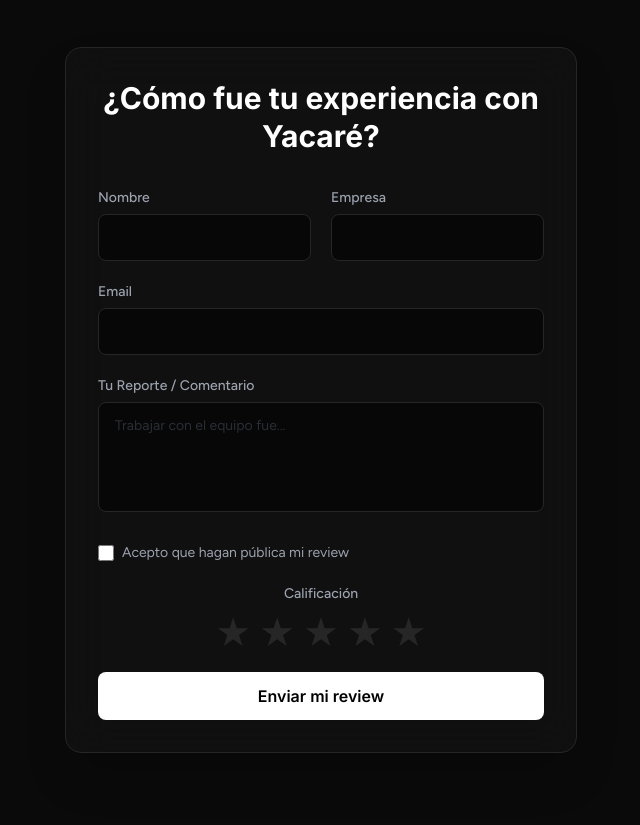
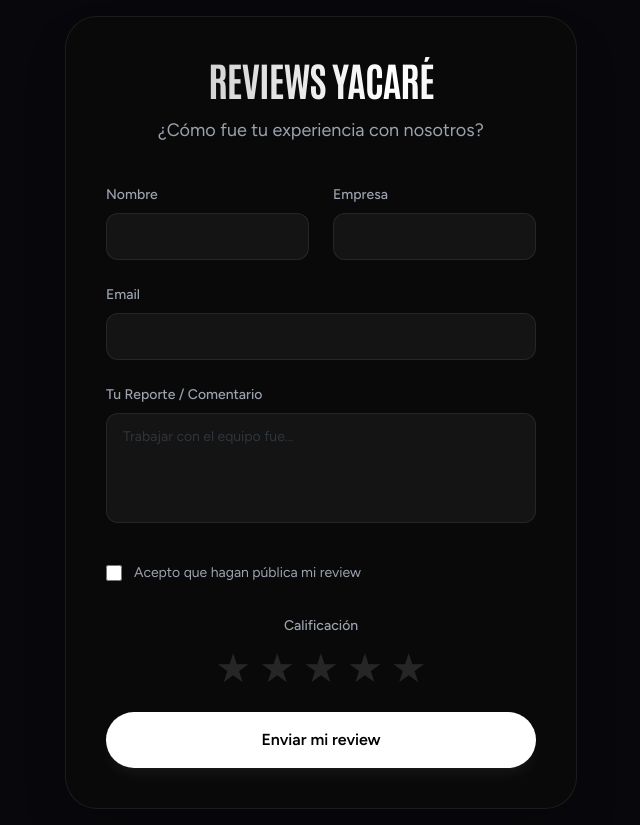
Before and after one commit to mariano-ia/reviews_yacare, a website: page public/index.html in a window 1280 px wide. Shown: the whole page, without its empty margins (319-959 px from the left). Before the commit the page ends 800 px from the top, so only its background shows below. Drawn offline with nearby package versions, Linux system fonts and the light colour scheme.

Commit message:
Update form visual design to match new Yacare UI specs

```diff
--- a/public/index.html
+++ b/public/index.html
@@ -8,7 +8,7 @@
     <!-- Tailwind CSS -->
     <script src="https://cdn.tailwindcss.com"></script>
     <link
-        href="https://fonts.googleapis.com/css2?family=Inter:wght@400;500;600;700&family=Figtree:wght@400;500;600&display=swap"
+        href="https://fonts.googleapis.com/css2?family=Antonio:wght@400;700&family=Inter:wght@400;500;600;700&family=Figtree:wght@400;500;600&display=swap"
         rel="stylesheet">
     <script>
         tailwind.config = {
@@ -16,33 +16,48 @@
                 extend: {
                     fontFamily: {
                         sans: ['Inter', 'sans-serif'],
-                        figtree: ['Figtree', 'sans-serif']
+                        figtree: ['Figtree', 'sans-serif'],
+                        display: ['Antonio', 'sans-serif']
                     },
-                    colors: { yacare: { dark: '#0A0A0A', gray: '#171717', border: '#262626' } }
+                    colors: { yacare: { dark: '#08080C', gray: '#0a0a0a', border: 'rgba(255, 255, 255, 0.08)', accent: '#8A5EFF' } }
                 }
             }
         }
     </script>
     <style>
         body {
-            background-color: #0A0A0A;
+            background-color: #08080C;
             color: #EDEDED;
-            font-family: 'Inter', sans-serif;
+            font-family: 'Figtree', sans-serif;
+        }
+
+        /* Hero text gradient */
+        .text-hero-gradient {
+            background: linear-gradient(to right, #999, #fff, #999);
+            background-size: 200% auto;
+            background-clip: text;
+            -webkit-background-clip: text;
+            -webkit-text-fill-color: transparent;
+            padding-bottom: .1em;
+            animation: shine 6s linear infinite;
+        }
+
+        @keyframes shine {
+            0% {
+                background-position: 0% center;
+            }
+
+            to {
+                background-position: -200% center;
+            }
         }
 
         input,
         textarea {
-            background-color: transparent;
-            border: 1px solid #262626;
+            transition: all 0.2s ease-out;
             color: #EDEDED;
-            transition: border-color 0.2s;
         }
 
-        input:focus,
-        textarea:focus {
-            outline: none;
-            border-color: #ededed;
-        }
 
         .star-rating {
             display: flex;
@@ -116,48 +131,51 @@
 <body class="min-h-screen flex items-center justify-center p-4">
     <main class="w-full max-w-lg relative z-10" id="mainCard">
         <div id="formContainer"
-            class="bg-yacare-gray/50 backdrop-blur-xl border border-yacare-border rounded-2xl p-8 shadow-2xl">
-            <div class="mb-8 text-center">
-                <h1 class="text-3xl font-bold text-white mb-2 leading-tight">¿Cómo fue tu experiencia con Yacaré?</h1>
+            class="bg-yacare-gray/95 backdrop-blur-xl border border-yacare-border rounded-[32px] p-8 md:p-10 shadow-2xl transition-all">
+            <div class="mb-10 text-center">
+                <h2
+                    class="text-[2.5rem] font-display font-bold uppercase text-hero-gradient mb-3 leading-[1.1] tracking-[-.02em]">
+                    Reviews Yacaré</h2>
+                <p class="text-gray-400 font-figtree text-[1.125rem]">¿Cómo fue tu experiencia con nosotros?</p>
             </div>
-            <form id="reviewForm" class="space-y-5">
+            <form id="reviewForm" class="space-y-6">
 
-                <div class="grid grid-cols-1 md:grid-cols-2 gap-5">
+                <div class="grid grid-cols-1 md:grid-cols-2 gap-6">
                     <div>
-                        <label class="block text-[14px] font-figtree font-medium text-gray-400 mb-1.5">Nombre</label>
+                        <label class="block text-[14px] font-figtree font-medium text-gray-400 mb-2">Nombre</label>
                         <input type="text" name="name" required
-                            class="w-full bg-black/50 border border-yacare-border rounded-lg px-4 py-3 text-[14px] font-figtree placeholder-gray-600 focus:outline-none focus:border-white">
+                            class="w-full bg-[#141414] border border-yacare-border rounded-[12px] px-4 py-3 text-[14px] font-figtree placeholder-gray-600 focus:outline-none focus:border-yacare-accent focus:ring-1 focus:ring-yacare-accent transition-colors">
                     </div>
                     <div>
-                        <label class="block text-[14px] font-figtree font-medium text-gray-400 mb-1.5">Empresa</label>
+                        <label class="block text-[14px] font-figtree font-medium text-gray-400 mb-2">Empresa</label>
                         <input type="text" name="company" required
-                            class="w-full bg-black/50 border border-yacare-border rounded-lg px-4 py-3 text-[14px] font-figtree placeholder-gray-600 focus:outline-none focus:border-white">
+                            class="w-full bg-[#141414] border border-yacare-border rounded-[12px] px-4 py-3 text-[14px] font-figtree placeholder-gray-600 focus:outline-none focus:border-yacare-accent focus:ring-1 focus:ring-yacare-accent transition-colors">
                     </div>
                 </div>
                 <div>
-                    <label class="block text-[14px] font-figtree font-medium text-gray-400 mb-1.5">Email</label>
+                    <label class="block text-[14px] font-figtree font-medium text-gray-400 mb-2">Email</label>
                     <input type="email" name="email" required
-                        class="w-full bg-black/50 border border-yacare-border rounded-lg px-4 py-3 text-[14px] font-figtree placeholder-gray-600 focus:outline-none focus:border-white">
+                        class="w-full bg-[#141414] border border-yacare-border rounded-[12px] px-4 py-3 text-[14px] font-figtree placeholder-gray-600 focus:outline-none focus:border-yacare-accent focus:ring-1 focus:ring-yacare-accent transition-colors">
                 </div>
                 <div>
-                    <label class="block text-[14px] font-figtree font-medium text-gray-400 mb-1.5">Tu Reporte /
+                    <label class="block text-[14px] font-figtree font-medium text-gray-400 mb-2">Tu Reporte /
                         Comentario</label>
                     <textarea name="comment" required rows="4" placeholder="Trabajar con el equipo fue..."
-                        class="w-full bg-black/50 border border-yacare-border rounded-lg px-4 py-3 text-[14px] font-figtree resize-none placeholder-gray-600/50 focus:outline-none focus:border-white"></textarea>
+                        class="w-full bg-[#141414] border border-yacare-border rounded-[12px] px-4 py-3 text-[14px] font-figtree resize-none placeholder-gray-600/50 focus:outline-none focus:border-yacare-accent focus:ring-1 focus:ring-yacare-accent transition-colors"></textarea>
                 </div>
 
                 <!-- Checkbox -->
-                <div class="flex items-center gap-2 pt-1">
+                <div class="flex items-center gap-3 pt-2">
                     <input type="checkbox" id="publicAccept" name="publicAccept" required
-                        class="w-4 h-4 bg-black/50 border border-yacare-border rounded focus:ring-1 focus:ring-white accent-white cursor-pointer">
+                        class="w-4 h-4 bg-[#141414] border border-yacare-border rounded focus:ring-1 focus:ring-yacare-accent accent-yacare-accent cursor-pointer transition-colors">
                     <label for="publicAccept"
                         class="text-[14px] font-figtree text-gray-400 cursor-pointer select-none">Acepto que hagan
                         pública mi review</label>
                 </div>
 
-                <div>
+                <div class="pt-2">
                     <label
-                        class="block text-[14px] font-figtree font-medium text-gray-400 mb-2 text-center">Calificación</label>
+                        class="block text-[14px] font-figtree font-medium text-gray-400 mb-3 text-center">Calificación</label>
                     <div class="flex justify-center">
                         <div class="star-rating">
                             <input type="radio" id="s5" name="rating" value="5" required><label for="s5">★</label>
@@ -169,7 +187,7 @@
                     </div>
                 </div>
                 <button type="submit" id="submitBtn"
-                    class="w-full bg-white text-black font-semibold rounded-lg py-3 hover:bg-gray-200 transition-all flex items-center justify-center gap-2 mt-4 relative overflow-hidden group">
+                    class="w-full bg-white text-black font-semibold font-figtree rounded-full py-4 text-[16px] hover:bg-gray-200 hover:-translate-y-1 transition-all duration-300 flex items-center justify-center gap-2 mt-6 relative overflow-hidden group shadow-lg shadow-white/5">
                     <span id="btnText">Enviar mi review</span>
                     <svg id="btnSpinner" class="animate-spin h-5 w-5 text-black hidden"
                         xmlns="http://www.w3.org/2000/svg" fill="none" viewBox="0 0 24 24">
```
